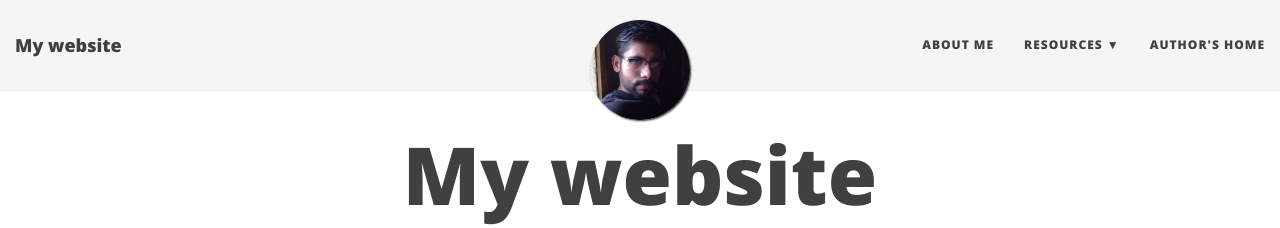
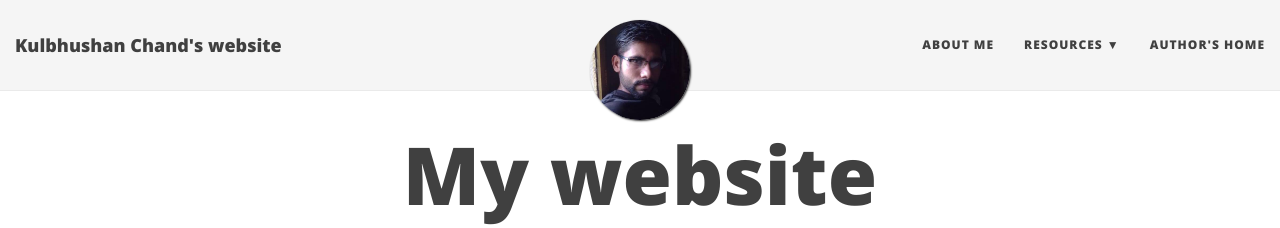
Before and after one commit to kulbhushanchand/kulbhushan-chand.github.io-v1, a Jekyll site: the page built from index.html, in a window 1280 px wide. Shown: the top 228 px of the page. Built offline with Jekyll 4.4.1, drawn with Linux system fonts in a browser that asks for light colours; nearby versions of some CDN libraries; the list of posts is cut into pages by our own code.

Commit message:
changed website name

```diff
--- a/_config.yml
+++ b/_config.yml
@@ -14,7 +14,7 @@ baseurl: ""
 # Of course don't forget to change the username and projectname to YOUR username and project
 
 # Name of website
-title: My website
+title: Kulbhushan Chand's website
 
 # Short description of your site
 description: A virtual proof that name is awesome!
```
